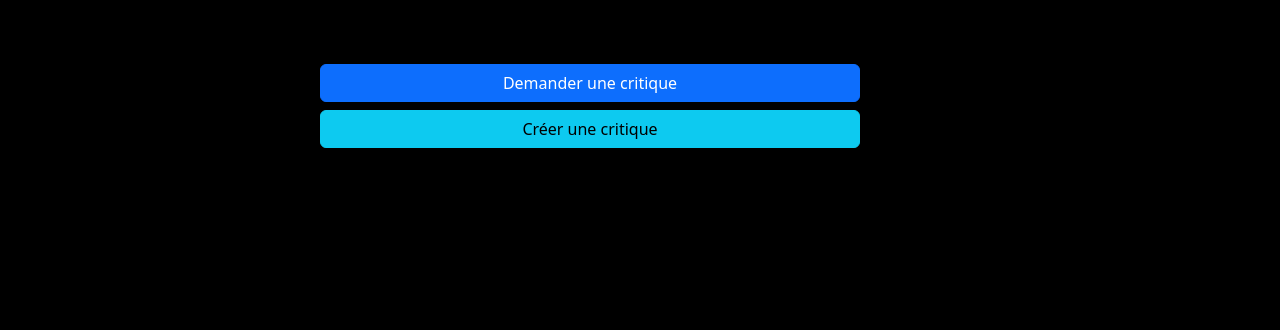
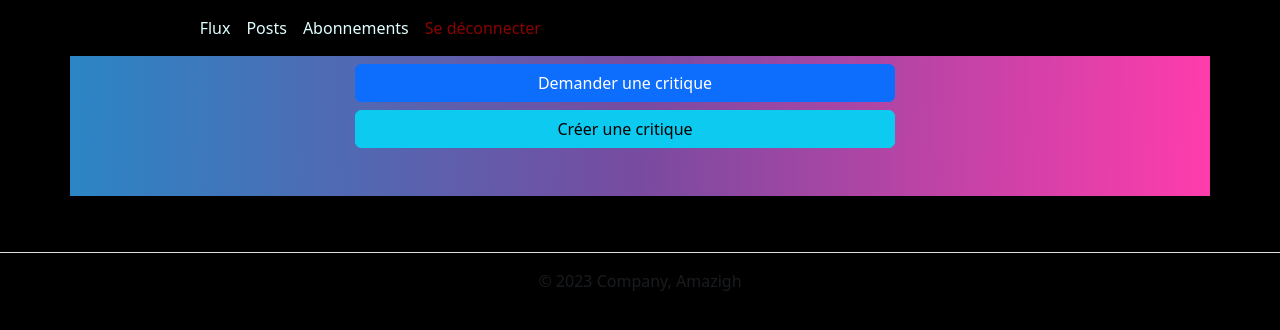
Before and after one commit to Amazigh0895/LITRevu, a Django app: page /blog/home/ in a window 1280 px wide. Shown: the top 330 px of the page. Run offline with Django 4.2, Linux system fonts and the light colour scheme; the visitor is signed in with stand-in values (Sample User, id 1); data that the repository does not hold is empty; some libraries are stand-ins or nearby versions.

Commit message:
ajout du footer

```diff
--- a/blog/templates/blog/master.html
+++ b/blog/templates/blog/master.html
@@ -11,6 +11,7 @@
     <link rel="stylesheet" href="{% static 'blog/styles.css' %}">
 </head>
 <body>
+  <div class="container-md" style="padding: 0;">
     <nav class="navbar navbar-expand-lg bg-black ">
       <div class="container-fluid">
         <a class="navbar-brand" href="/">LITReview</a>
@@ -19,16 +20,25 @@
         </button>
         <div class="collapse navbar-collapse" id="navbarNavAltMarkup">
           <div class="navbar-nav">
-          <a class="nav-link active" aria-current="page" href="/">Flux</a>
-          <a class="nav-link" href="#">Posts</a>
-          <a class="nav-link" href="#">Abonnements</a>
+            <a class="nav-link active" style=" color:lightcyan;" aria-current="page" href="/">Flux</a>
+            <a class="nav-link" style=" color:lightcyan;" href="{% url 'posts-view' %}">Posts</a>
+            <a class="nav-link" style=" color:lightcyan;" href="{% url 'abonnements-view' %}">Abonnements</a>
             {% if user.is_authenticated %}
-          <a class="nav-link " href="{% url 'logout-user' %}">Se déconnecter</a>
+            <a class="nav-link " style="color:darkred" href="{% url 'logout-user' %}">Se déconnecter</a>
             {% endif %}
           </div>
         </div>
       </div>
   </nav>
   {% block content %}{% endblock %}
+</div>
+<footer class="py-3 my-4" style="
+background: #0000003b;
+">
+  <ul class="nav justify-content-center border-bottom pb-3 mb-3">
+  </ul>
+  <p class="text-center text-body-secondary"
+  style=" color:aqua;">© 2023 Company, Amazigh</p>
+</footer>
 </body>
 </html>
```
Lines whose indentation alone changed are shown as unchanged.
